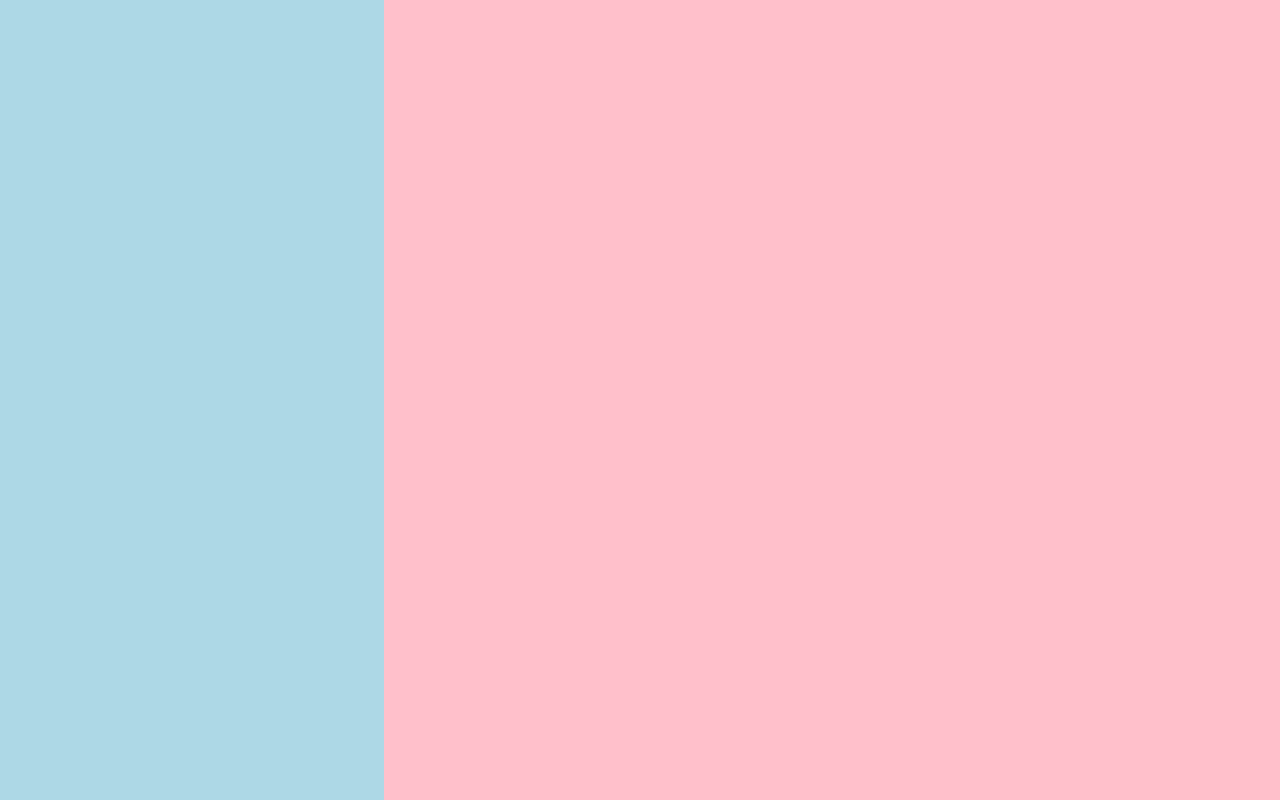
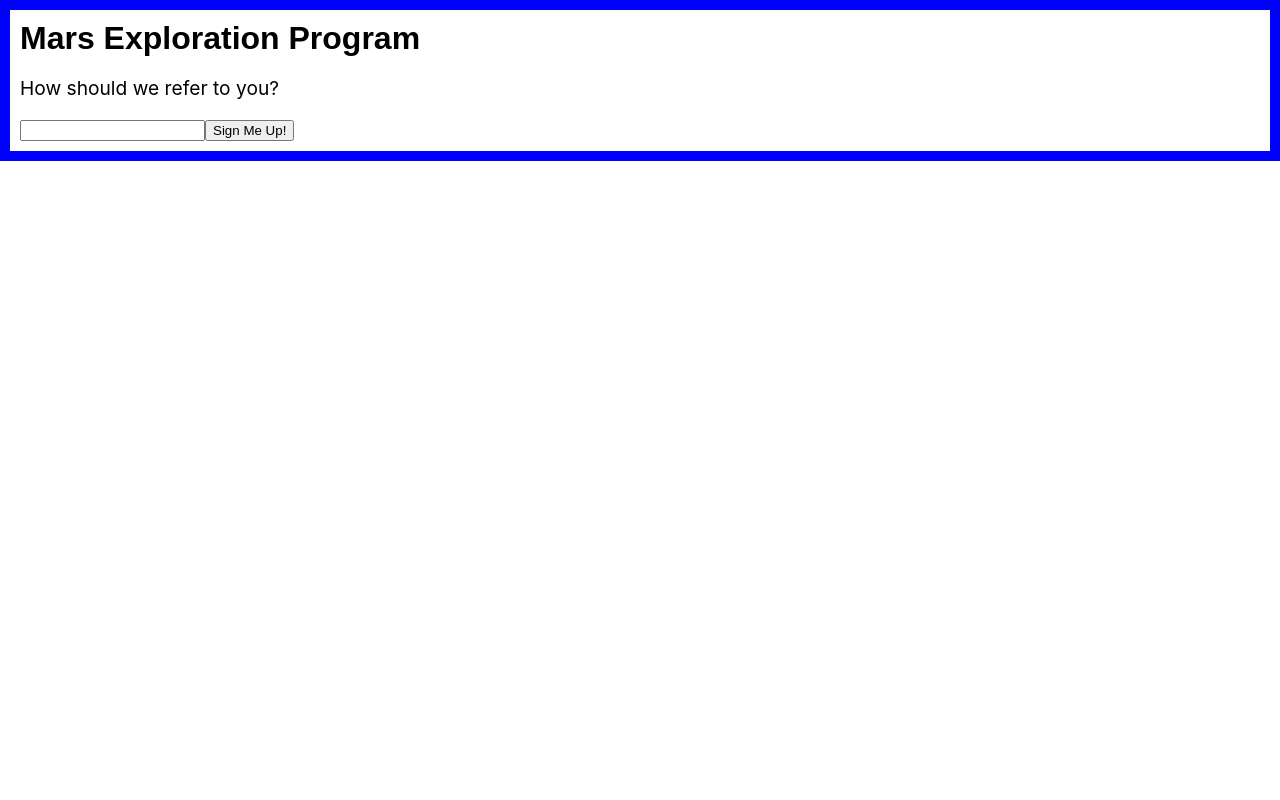
Before and after one commit to jasdang/react-clock, a React (Create React App) app: page / in a window 1280 px wide. Built offline with nearby package versions, Linux system fonts and the light colour scheme.

Commit message:
specialisation example

```diff
--- a/src/App.css
+++ b/src/App.css
@@ -1,35 +1,17 @@
-html,
-body,
-#root {
-  width: 100%;
-  height: 100%;
+.FancyBorder {
+  padding: 10px 10px;
+  border: 10px solid;
 }
 
-.SplitPane {
-  width: 100%;
-  height: 100%;
+.FancyBorder-blue {
+  border-color: blue;
 }
 
-.SplitPane-left {
-  float: left;
-  width: 30%;
-  height: 100%;
+.Dialog-title {
+  margin: 0;
+  font-family: sans-serif;
 }
 
-.SplitPane-right {
-  float: left;
-  width: 70%;
-  height: 100%;
+.Dialog-message {
+  font-size: larger;
 }
-
-.Contacts {
-  width: 100%;
-  height: 100%;
-  background: lightblue;
-}
-
-.Chat {
-  width: 100%;
-  height: 100%;
-  background: pink;
-}
--- a/src/App.js
+++ b/src/App.js
@@ -1,24 +1,50 @@
 import React from 'react';
 import './App.css';
-function Contacts() {
-  return <div className='Contacts' />;
-}
 
-function Chat() {
-  return <div className='Chat' />;
-}
-
-function SplitPane(props) {
+function FancyBorder(props) {
   return (
-    <div className='SplitPane'>
-      <div className='SplitPane-left'>{props.left}</div>
-      <div className='SplitPane-right'>{props.right}</div>
+    <div className={'FancyBorder FancyBorder-' + props.color}>
+      {props.children}
     </div>
   );
 }
 
-function App() {
-  return <SplitPane left={<Contacts />} right={<Chat />} />;
+function Dialog(props) {
+  return (
+    <FancyBorder color='blue'>
+      <h1 className='Dialog-title'>{props.title}</h1>
+      <p className='Dialog-message'>{props.message}</p>
+      {props.children}
+    </FancyBorder>
+  );
+}
+
+class App extends React.Component {
+  constructor(props) {
+    super(props);
+    this.handleChange = this.handleChange.bind(this);
+    this.handleSignUp = this.handleSignUp.bind(this);
+    this.state = {login: ''};
+  }
+
+  render() {
+    return (
+      <Dialog
+        title='Mars Exploration Program'
+        message='How should we refer to you?'>
+        <input value={this.state.login} onChange={this.handleChange} />
+        <button onClick={this.handleSignUp}>Sign Me Up!</button>
+      </Dialog>
+    );
+  }
+
+  handleChange(e) {
+    this.setState({login: e.target.value});
+  }
+
+  handleSignUp() {
+    alert(`Welcome aboard, ${this.state.login}!`);
+  }
 }
 
 export default App;
```
